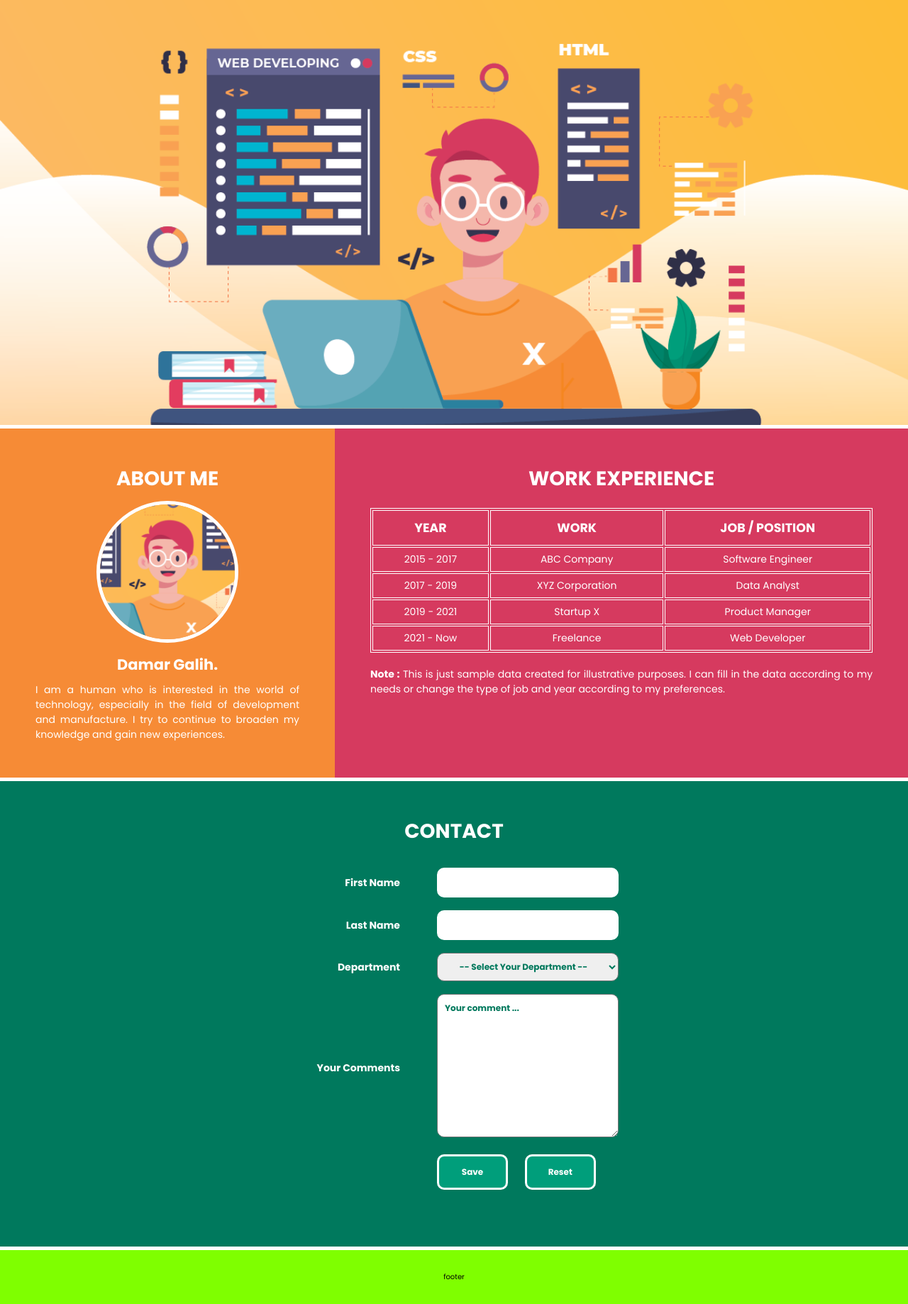
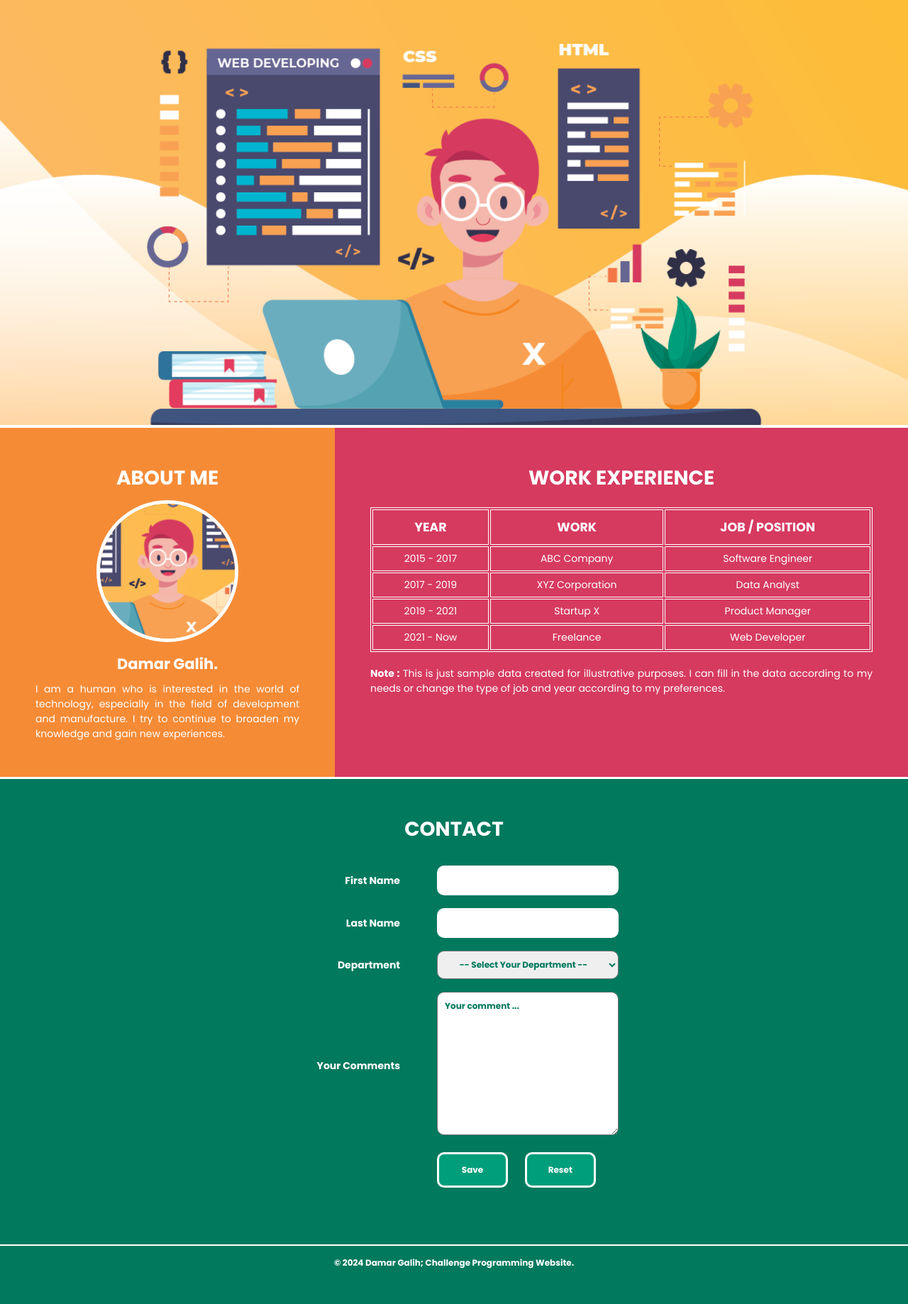
Before and after one commit to damar-glh/programming-website, a PHP site: page /Challenge_1.html in a window 1280 px wide. Shown: the part 82-1920 px from the top of the page at 71% size. After the commit the page ends 1870 px from the top, so only its background shows below. Run offline with PHP 8.4, Linux system fonts and the light colour scheme; some web fonts are replaced.

Commit message:
feat: add footer for challenge

```diff
--- a/Week_3/challenge/Challenge_1.css
+++ b/Week_3/challenge/Challenge_1.css
@@ -26,12 +26,12 @@ header {
     background-repeat: no-repeat;
     background-size: cover;
     padding: 300px;
-    border-bottom: 5px solid white;
+    border-bottom: 4px solid white;
 }
 
 .content {
     display: flex;
-    border-bottom: 5px solid white;
+    border-bottom: 3px solid white;
     color: white;
 }
 
@@ -145,7 +145,7 @@ p strong {
     padding: 50px;
     background-color: #00795D;
     color: white;
-    border-bottom: 5px solid white;
+    border-bottom: 2px solid white;
 }
 
 .contact h1 {
@@ -233,6 +233,9 @@ input[type="submit"], input[type="reset"] {
 }
 
 footer {
-    background-color: chartreuse;
-    padding: 30px;
+    background-color: #00795D;
+    padding: 15px;
+    color: white;
+    font-size: 12px;
+    font-weight: bold;
 }
--- a/Week_3/challenge/Challenge_1.html
+++ b/Week_3/challenge/Challenge_1.html
@@ -62,7 +62,7 @@
                 <p><strong>Note :</strong> This is just sample data created for illustrative purposes. I can fill in the data according to my needs or change the type of job and year according to my preferences.</p>
             </main>
         </div>
-        <div class="contact">
+        <div class="contact" id="contact">
             <h1>CONTACT</h1>
             <form action="" method="">
                 <table aria-describedby="contact" class="contact-table">
@@ -101,7 +101,7 @@
                 </table>
             </form>
         </div>
-        <footer>footer</footer>
+        <footer>&copy; 2024 Damar Galih; Challenge Programming Website.</footer>
     </div>
 </body>
 </html>
```
